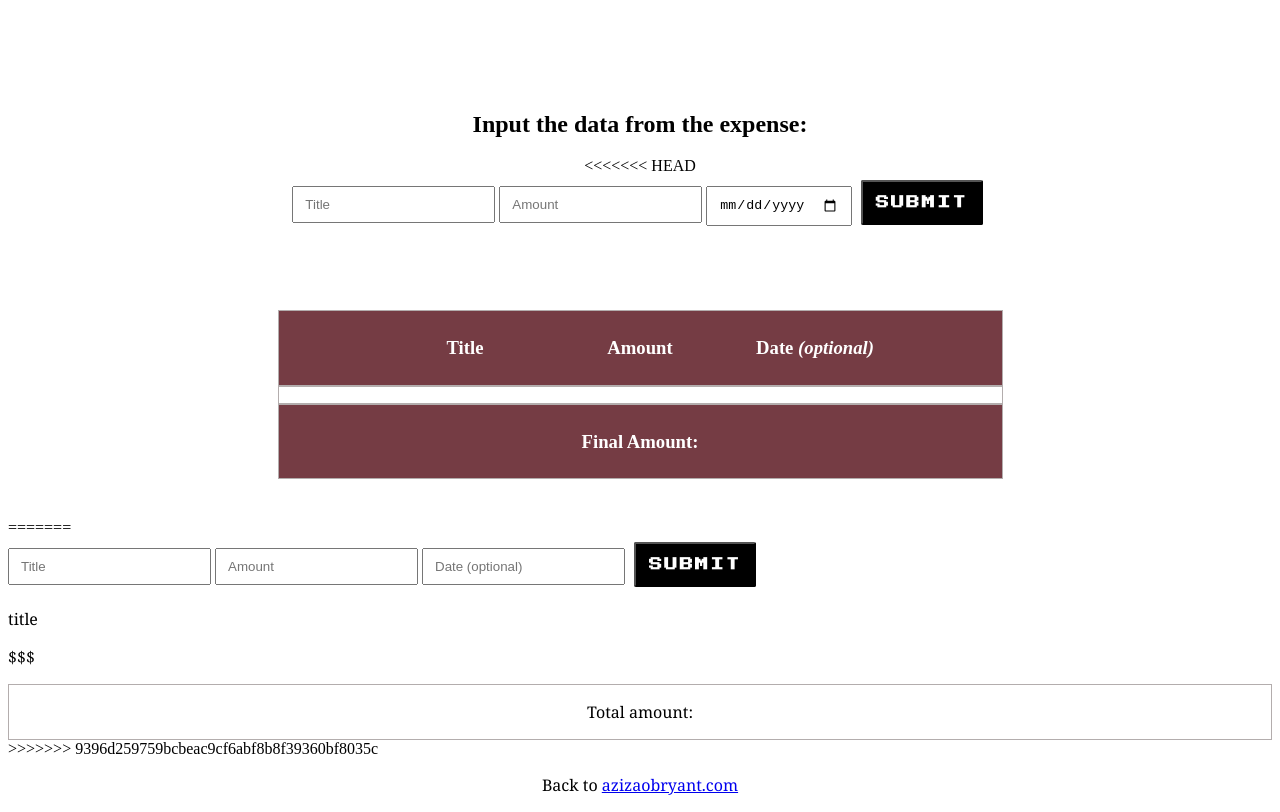
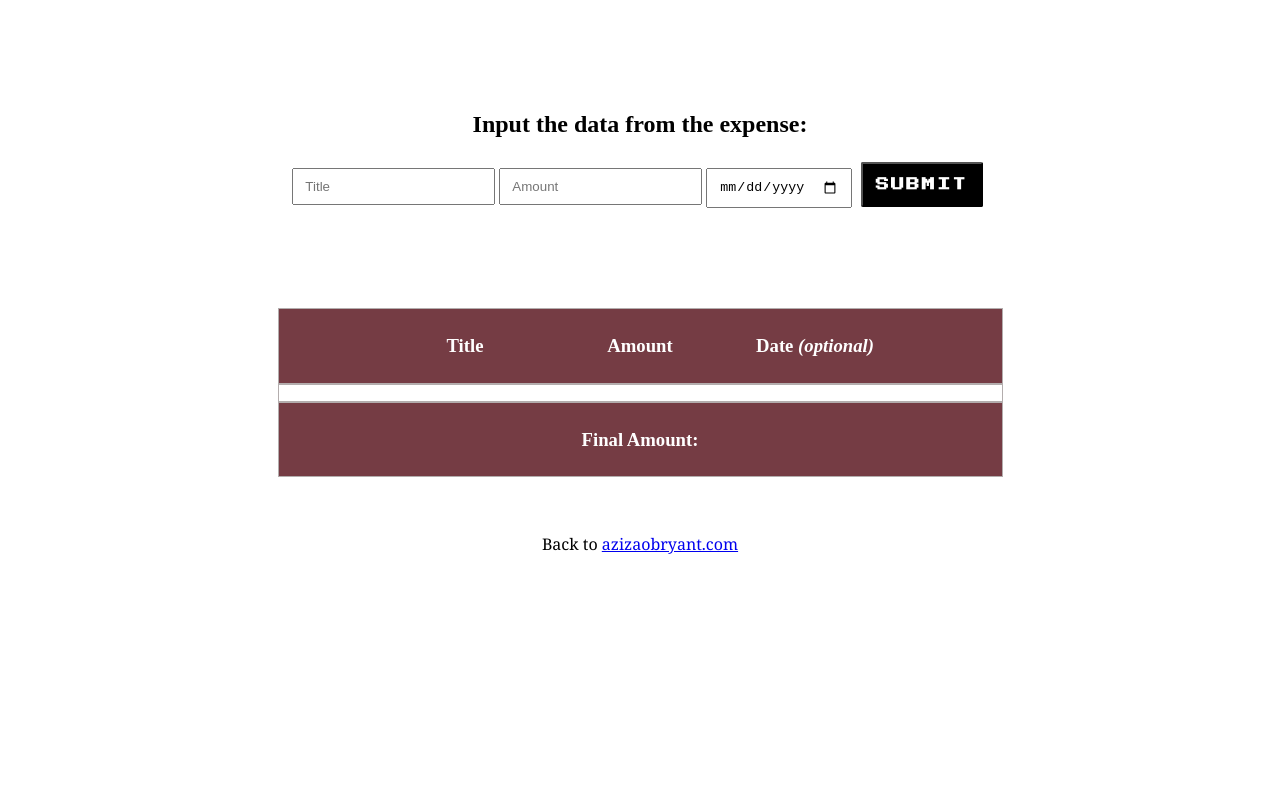
Before and after one commit to aziza-twdb/expenses-tracker, a plain HTML site: page index.html in a window 1280 px wide. Shown: the part 163-975 px from the top of the page. After the commit the page ends 800 px from the top, so only its background shows below. Drawn offline with Linux system fonts and the light colour scheme.

Commit message:
fix merge

```diff
--- a/index.html
+++ b/index.html
@@ -1,6 +1,4 @@
-<!DOCTYPE html>
-<html lang="en">
-<head>
+<html lang="en"><head>
 
     <link rel="stylesheet" href="styles.css">
     <link rel="preconnect" href="https://fonts.googleapis.com">
@@ -14,12 +12,11 @@
     <h1>Expense Tracker</h1>
     <div class="container" id="input-data">
         <h2>Input the data from the expense:</h2>
-<<<<<<< HEAD
         <form>
-        <input id="input1" type="text" required name ="title" placeholder="Title">
-            <input id="input2" required="" type="number" required name ="amount" placeholder="Amount">
-            <input id="input3" type="date" name ="date" placeholder="Date (optional)">
-            <button  id="submit" type="button" name ="amount" placeholder="Amount" value="Submit">Submit</button>
+        <input id="input1" type="text" required="" name="title" placeholder="Title">
+            <input id="input2" required="" type="number" name="amount" placeholder="Amount">
+            <input id="input3" type="date" name="date" placeholder="Date (optional)">
+            <button id="submit" type="button" name="amount" placeholder="Amount" value="Submit">Submit</button>
         </form>
 
     </div>
@@ -50,87 +47,27 @@
                 <div class="data">
                     <ul id="date">
 
-                    </ul>
+                   </ul>
                 </div>
             </section>
-            <section  class="header">
+            <section class="header">
 
-                <div  class="table">
-                    <h3>Final Amount: </h3>
+                <div class="table">
+                    <h3>Final Amount:</h3>
                 </div>
                 <div>
                     <h3 id="final"></h3>
                 </div>
             </section>
         </main>
-=======
-        <form action=" method="get">
-            <input type="text" id="expenseTitle" name ="title" placeholder="Title">
-            <input type="number" id="expenseAmount" name ="amount" placeholder="Amount">
-            <input type="text" id="expenseDate"  name ="date" placeholder="Date (optional)">
-            <input   type="button" id="submit" name ="amount" placeholder="Amount" value="Submit" onclick="test()">
-        </form>
-    </div>
-   <!-- <section  class="top-row">
-        <ul>
-            <li>Title</li>
-            <li>Date<em> (opitional)</em></li>
-            <li>Amount</li>
-
-        </ul>
-    </section>-->
-
-        <div class="title">
-            <p>title</p>
-            <ul id="title"></ul>
-        </div>
-        <div class="amount">
-            <p>$$$</p>
-            <ul id="amount"></ul>
-        </div>
-        <section class="bottom-row" id="total">
-            <p>Total amount:</p>
-        </section>
-
-
-
->>>>>>> 9396d259759bcbeac9cf6abf8b8f39360bf8035c
 
 
 
  <footer>
         <p>Back to <a href="https://azizaobryant.com">azizaobryant.com</a></p>
  </footer>
-</body>
-<script>
-   var submit = document.getElementById("submit");
-   submit.addEventListener('click', test);
+
+<script src="index.js"></script>
 
 
-function test() {
-    alert('ive been clicked')
-        var titleInput = document.getElementById("expenseTitle").value;
-    var amountInput = document.getElementById("expenseAmount").value;
-    var expenseList = document.getElementById("expenseList").value;
-}
-
-function injectNum() {
-
-
-
-
-    var total = document.getElementById("total");
-    var title = document.getElementById("title");
-    var amount = document.getElementById("amount");
-    var makeList = document.createElement("li");
-
-    makeList.innerText = titleInput;
-
-    let listItem1 = title.appendChild(makeList);
-
-}
-
-
-
-</script>
-</html>
+</body></html>
```
